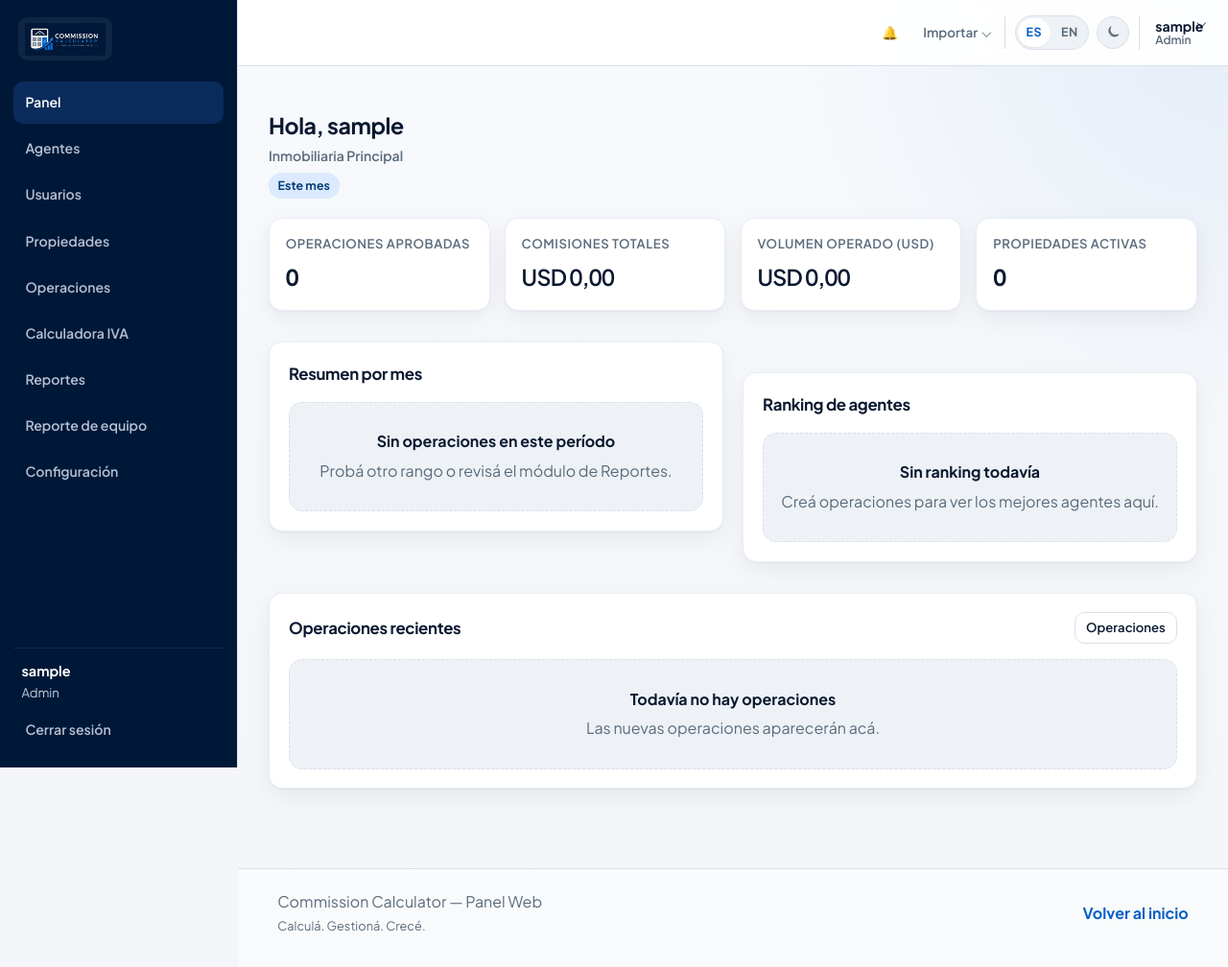
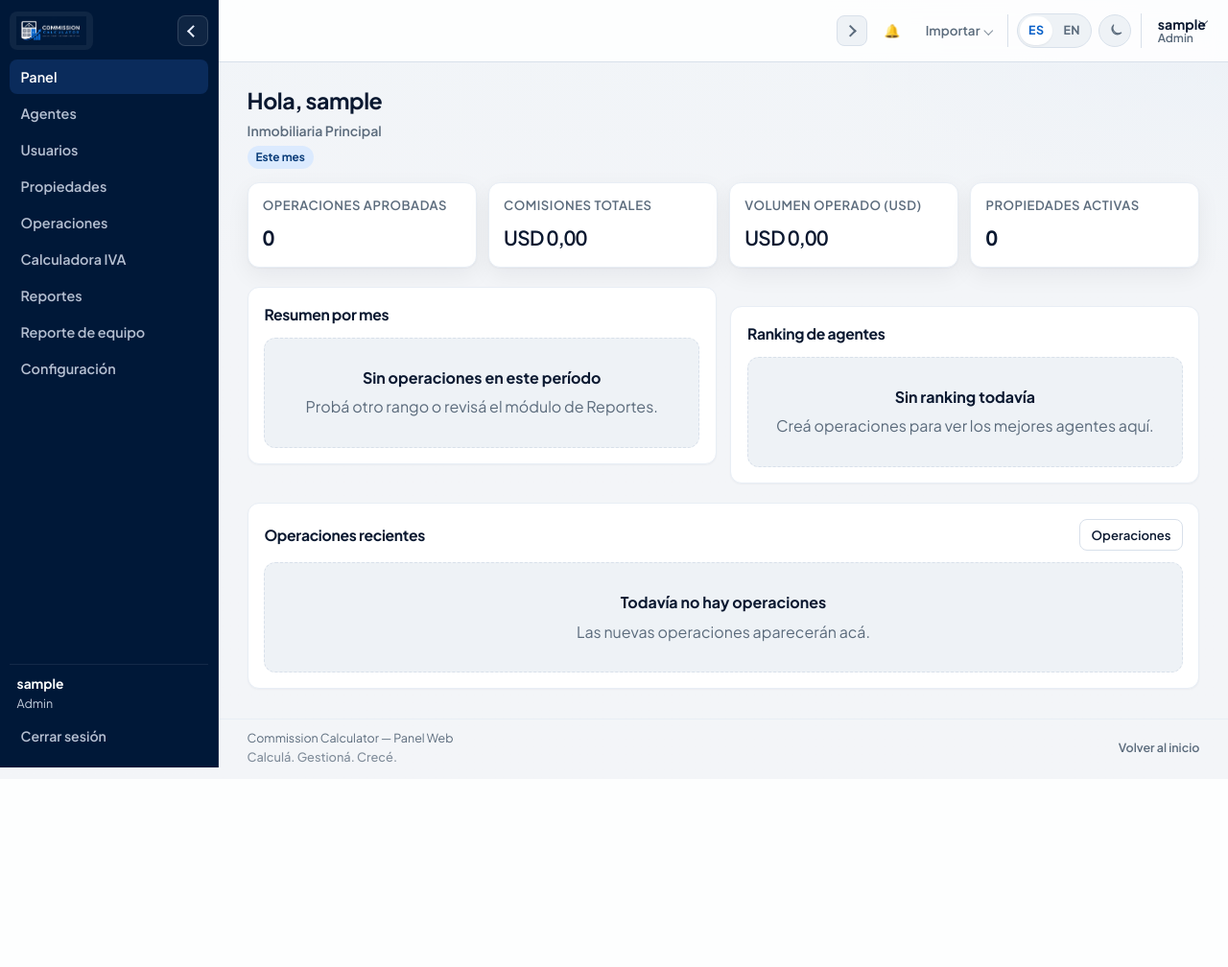
Before and after one commit to vJuani/Python-Learning, a Flask app: page / in a window 1280 px wide. Shown: the whole page at 96% size. After the commit the page ends 800 px from the top, so only its background shows below. Run offline with Flask 3, Linux system fonts and the light colour scheme; the visitor is signed in with stand-in values (Sample User, id 1); data comes from the database, SQL or seed files in the repository; data that the repository does not hold is empty; some libraries are stand-ins or nearby versions.

Commit message:
Polish desktop SaaS density and add collapsible rail.
Tighten rail/header spacing, quiet the footer, and persist desktop sidebar collapse without redesigning the UI.

Co-authored-by: Cursor <cursoragent@cursor.com>

```diff
--- a/remax_commission_calculator/modules/i18n.py
+++ b/remax_commission_calculator/modules/i18n.py
@@ -24,6 +24,8 @@ TRANSLATIONS = {
         "nav_vat_calculator": "Calculadora IVA",
         "nav_menu": "Menú",
         "nav_close": "Cerrar",
+        "rail_collapse": "Contraer menú",
+        "rail_expand": "Expandir menú",
         "filters_open": "Filtros",
         "filters_close": "Ocultar filtros",
         "nav_search_placeholder": "Buscar...",
@@ -978,6 +980,8 @@ TRANSLATIONS = {
         "nav_vat_calculator": "VAT Calculator",
         "nav_menu": "Menu",
         "nav_close": "Close",
+        "rail_collapse": "Collapse menu",
+        "rail_expand": "Expand menu",
         "filters_open": "Filters",
         "filters_close": "Hide filters",
         "nav_search_placeholder": "Search...",
--- a/remax_commission_calculator/static/css/style.css
+++ b/remax_commission_calculator/static/css/style.css
@@ -29,7 +29,7 @@
     --shadow: 0 1px 2px rgba(15, 23, 42, 0.04), 0 8px 24px rgba(15, 23, 42, 0.06);
     --radius: 12px;
     --radius-sm: 8px;
-    --header-height: 68px;
+    --header-height: 64px;
     --font: "Plus Jakarta Sans", "Segoe UI", sans-serif;
     --body-gradient:
         radial-gradient(circle at top right, rgba(8, 96, 200, 0.08), transparent 28%),
@@ -458,13 +458,13 @@ a {
 .app-main {
     flex: 1;
     min-width: 0;
-    padding: 1.75rem 0 2rem;
+    padding: 1.25rem 0 1.5rem;
 }
 
 .app-main-inner {
     width: min(1180px, calc(100% - 2rem));
     margin: 0 auto;
-    padding: 0 1rem;
+    padding: 0 0.85rem;
 }
 
 .sidebar-panel {
@@ -1720,11 +1720,13 @@ thead .col-actions {
 
 /* Footer */
 .site-footer {
-    margin-top: 2rem;
-    padding: 1.35rem 0 2rem;
+    margin-top: auto;
+    padding: 0.65rem 0 0.85rem;
     color: var(--text-muted);
-    border-top: 1px solid var(--border);
-    background: var(--footer-bg);
+    border-top: 1px solid var(--border-soft);
+    background: transparent;
+    font-size: 0.78rem;
+    line-height: 1.35;
     transition: background 0.35s ease;
 }
 
@@ -1732,17 +1734,31 @@ thead .col-actions {
     display: flex;
     align-items: center;
     justify-content: space-between;
-    gap: 1rem;
+    gap: 0.75rem;
     flex-wrap: wrap;
+    width: min(1180px, calc(100% - 2rem));
+    margin: 0 auto;
+    padding: 0 0.85rem;
+}
+
+.footer-brand p {
+    margin: 0;
+}
+
+.footer-slogan {
+    opacity: 0.75;
+    font-weight: 500;
 }
 
 .footer-link {
-    color: var(--accent);
+    color: var(--text-muted);
     text-decoration: none;
-    font-weight: 700;
+    font-weight: 600;
+    font-size: 0.78rem;
 }
 
 .footer-link:hover {
+    color: var(--accent-ink);
     text-decoration: underline;
 }
 
@@ -2370,7 +2386,7 @@ a.dashboard-quick-card:hover {
 
 .panel + .panel,
 .panel-spaced {
-    margin-top: var(--space-8);
+    margin-top: var(--space-5);
 }
 
 .dashboard-welcome {
@@ -2721,11 +2737,25 @@ a.dashboard-quick-card:hover {
     }
 }
 
-/* ===== SaaS mockup pass: rail + card polish ===== */
+/* ===== SaaS desktop polish: density + collapsible rail ===== */
 :root {
-    --radius: 14px;
-    --radius-sm: 10px;
-    --rail-width: 15.5rem;
+    --radius: 12px;
+    --radius-sm: 8px;
+    --rail-width: 14.25rem; /* ~228px */
+    --rail-collapsed-width: 4.25rem;
+    --header-height: 64px;
+}
+
+.visually-hidden {
+    position: absolute;
+    width: 1px;
+    height: 1px;
+    padding: 0;
+    margin: -1px;
+    overflow: hidden;
+    clip: rect(0, 0, 0, 0);
+    white-space: nowrap;
+    border: 0;
 }
 
 .app-rail {
@@ -2737,21 +2767,29 @@ a.dashboard-quick-card:hover {
     display: flex;
     flex-direction: column;
     min-height: 100vh;
+    background: var(--bg);
 }
 
 .dashboard-period-chip {
     display: inline-flex;
-    margin: 0.35rem 0 0;
-    padding: 0.25rem 0.6rem;
+    margin: 0.25rem 0 0;
+    padding: 0.2rem 0.55rem;
     border-radius: 999px;
     background: var(--accent-soft);
     color: var(--accent-ink);
-    font-size: 0.78rem;
+    font-size: 0.74rem;
     font-weight: 700;
+}
+
+.saas-kpi-grid {
+    gap: 0.75rem;
+    margin-bottom: 0.85rem;
 }
 
 .saas-kpi-grid .stat-card {
     border-radius: var(--radius);
+    min-height: 84px;
+    padding: 0.85rem 0.95rem;
     transition: border-color 0.2s ease, box-shadow 0.2s ease;
 }
 
@@ -2761,11 +2799,28 @@ a.dashboard-quick-card:hover {
 }
 
 .saas-kpi-grid .stat-value {
-    font-size: 1.45rem;
+    font-size: 1.3rem;
 }
 
 .panel {
     border-radius: var(--radius);
+    padding: 1rem 1.05rem;
+    margin-bottom: 0.85rem;
+    background: var(--surface);
+    border-color: var(--border-soft);
+    box-shadow: 0 1px 2px rgba(15, 23, 42, 0.04);
+}
+
+[data-theme="dark"] .panel {
+    box-shadow: 0 1px 2px rgba(0, 0, 0, 0.28);
+}
+
+.panel-header {
+    margin-bottom: 0.75rem;
+}
+
+.panel-header h3 {
+    font-size: 0.98rem;
 }
 
 .entity-card {
@@ -2776,6 +2831,55 @@ a.dashboard-quick-card:hover {
 
 .entity-card:active {
     transform: scale(0.995);
+}
+
+.rail-toggle {
+    display: inline-flex;
+    align-items: center;
+    justify-content: center;
+    width: 2rem;
+    height: 2rem;
+    padding: 0;
+    border: 1px solid rgba(255, 255, 255, 0.14);
+    border-radius: var(--radius-sm);
+    background: rgba(255, 255, 255, 0.06);
+    color: #e8eefc;
+    cursor: pointer;
+    flex-shrink: 0;
+}
+
+.rail-toggle:hover {
+    background: rgba(59, 130, 246, 0.22);
+    border-color: rgba(59, 130, 246, 0.45);
+}
+
+.rail-toggle-icon {
+    display: block;
+    width: 0.55rem;
+    height: 0.55rem;
+    border-left: 2px solid currentColor;
+    border-bottom: 2px solid currentColor;
+    transform: rotate(45deg);
+    margin-left: 0.15rem;
+    transition: transform 0.18s ease;
+}
+
+.rail-toggle-header {
+    border-color: var(--border);
+    background: var(--bg-soft);
+    color: var(--text-muted);
+}
+
+.rail-toggle-header:hover {
+    background: var(--accent-soft);
+    border-color: var(--accent);
+    color: var(--accent-ink);
+}
+
+.rail-toggle-header .rail-toggle-icon {
+    transform: rotate(-135deg);
+    margin-left: 0;
+    margin-right: 0.15rem;
 }
 
 .app-rail-nav .nav-link,
@@ -2789,50 +2893,70 @@ a.dashboard-quick-card:hover {
         display: grid;
         grid-template-columns: var(--rail-width) minmax(0, 1fr);
         min-height: 100vh;
+        transition: grid-template-columns 0.2s ease;
+    }
+
+    html[data-rail="collapsed"] body.has-app-rail {
+        grid-template-columns: var(--rail-collapsed-width) minmax(0, 1fr);
     }
 
     body.has-app-rail .app-rail {
         display: flex;
         flex-direction: column;
-        gap: 1rem;
+        gap: 0.65rem;
         position: sticky;
         top: 0;
         height: 100vh;
-        padding: 1rem 0.85rem 1.1rem;
-        border-right: 1px solid var(--border);
+        z-index: 40;
+        padding: 0.75rem 0.65rem 0.85rem;
+        border-right: 1px solid rgba(255, 255, 255, 0.08);
         background: var(--brand-navy);
         color: #e8eefc;
+        overflow-x: hidden;
         overflow-y: auto;
+    }
+
+    body.has-app-rail .app-rail-top {
+        display: flex;
+        align-items: center;
+        justify-content: space-between;
+        gap: 0.35rem;
+        min-height: 2.5rem;
     }
 
     body.has-app-rail .app-rail-brand {
         display: inline-flex;
         text-decoration: none;
-        margin: 0.15rem 0.35rem 0.35rem;
+        min-width: 0;
+        flex: 1;
     }
 
     body.has-app-rail .app-rail-brand .site-brand-logo-shell {
         background: rgba(255, 255, 255, 0.06);
         border-radius: var(--radius-sm);
-        padding: 0.35rem 0.45rem;
+        padding: 0.3rem 0.4rem;
+        max-width: 100%;
     }
 
     body.has-app-rail .app-rail-brand .site-brand-logo {
-        max-height: 2.1rem;
+        max-height: 1.85rem;
         width: auto;
+        max-width: 100%;
     }
 
     body.has-app-rail .app-rail-nav {
         display: flex;
         flex-direction: column;
-        gap: 0.25rem;
+        gap: 0.15rem;
         flex: 1;
     }
 
     body.has-app-rail .app-rail-nav .nav-link {
         color: rgba(232, 238, 252, 0.78);
         background: transparent;
-        padding: 0.7rem 0.8rem;
+        padding: 0.55rem 0.7rem;
+        font-size: 0.9rem;
+        line-height: 1.25;
     }
 
     body.has-app-rail .app-rail-nav .nav-link:hover,
@@ -2843,27 +2967,28 @@ a.dashboard-quick-card:hover {
 
     body.has-app-rail .app-rail-footer {
         display: grid;
-        gap: 0.45rem;
-        padding-top: 0.75rem;
+        gap: 0.35rem;
+        padding-top: 0.55rem;
         border-top: 1px solid rgba(255, 255, 255, 0.08);
     }
 
     body.has-app-rail .app-rail-user {
         display: grid;
-        gap: 0.1rem;
-        padding: 0 0.55rem;
+        gap: 0.05rem;
+        padding: 0 0.45rem;
         color: rgba(232, 238, 252, 0.85);
-        font-size: 0.82rem;
+        font-size: 0.78rem;
     }
 
     body.has-app-rail .app-rail-user strong {
-        font-size: 0.9rem;
+        font-size: 0.86rem;
         color: #fff;
     }
 
     body.has-app-rail .app-rail-footer .nav-link {
         color: rgba(232, 238, 252, 0.78);
-        padding: 0.65rem 0.8rem;
+        padding: 0.5rem 0.7rem;
+        font-size: 0.88rem;
     }
 
     body.has-app-rail .header-zone-left,
@@ -2874,8 +2999,9 @@ a.dashboard-quick-card:hover {
 
     body.has-app-rail .header-grid {
         grid-template-columns: 1fr auto;
-        padding-left: 1rem;
-        padding-right: 1rem;
+        min-height: var(--header-height);
+        padding-left: 0.85rem;
+        padding-right: 0.85rem;
     }
 
     body.has-app-rail .header-zone-right {
@@ -2885,10 +3011,27 @@ a.dashboard-quick-card:hover {
 
     body.has-app-rail .header-tools-desktop {
         display: inline-flex;
+        align-items: center;
+        gap: 0.45rem;
     }
 
     body.has-app-rail .site-header {
         backdrop-filter: blur(10px);
+        background: color-mix(in srgb, var(--header-bg) 92%, transparent);
+    }
+
+    body.has-app-rail .app-main {
+        padding-top: 1rem;
+        padding-bottom: 1.1rem;
+    }
+
+    body.has-app-rail .app-frame {
+        background:
+            linear-gradient(
+                180deg,
+                color-mix(in srgb, var(--bg-soft) 65%, transparent) 0%,
+                var(--bg) 18rem
+            );
     }
 
     body.has-app-rail .dashboard-welcome-brand {
@@ -2897,22 +3040,63 @@ a.dashboard-quick-card:hover {
 
     body.has-app-rail .dashboard-welcome {
         align-items: flex-start;
+        padding: 0.35rem 0 0.85rem;
     }
 
     .dashboard-grid {
         display: grid;
         grid-template-columns: repeat(2, minmax(0, 1fr));
-        gap: 1.25rem;
+        gap: 0.9rem;
         align-items: start;
     }
 
     .dashboard-grid > .panel:only-child {
         grid-column: 1 / -1;
     }
+
+    /* Collapsed rail */
+    html[data-rail="collapsed"] body.has-app-rail .app-rail {
+        padding-left: 0.45rem;
+        padding-right: 0.45rem;
+        align-items: center;
+    }
+
+    html[data-rail="collapsed"] body.has-app-rail .app-rail-top {
+        flex-direction: column;
+        width: 100%;
+    }
+
+    html[data-rail="collapsed"] body.has-app-rail .app-rail-brand {
+        justify-content: center;
+        flex: 0;
+    }
+
+    html[data-rail="collapsed"] body.has-app-rail .app-rail-brand .site-brand-logo-shell {
+        padding: 0.35rem;
+    }
+
+    html[data-rail="collapsed"] body.has-app-rail .app-rail-brand .site-brand-logo {
+        max-height: 1.35rem;
+        max-width: 1.85rem;
+        object-fit: contain;
+    }
+
+    html[data-rail="collapsed"] body.has-app-rail .app-rail-nav,
+    html[data-rail="collapsed"] body.has-app-rail .app-rail-footer {
+        display: none;
+    }
+
+    html[data-rail="collapsed"] body.has-app-rail .rail-toggle .rail-toggle-icon {
+        transform: rotate(-135deg);
+        margin-left: 0;
+        margin-right: 0.12rem;
+    }
 }
 
 @media (max-width: 1024px) {
-    .app-rail {
+    .app-rail,
+    .rail-toggle,
+    .rail-toggle-header {
         display: none !important;
     }
 
--- a/remax_commission_calculator/static/js/app.js
+++ b/remax_commission_calculator/static/js/app.js
@@ -37,6 +37,77 @@ document.addEventListener("DOMContentLoaded", function () {
             ? "dark"
             : "light";
         applyTheme(currentTheme);
+    }
+
+    var railToggles = document.querySelectorAll(".rail-toggle");
+    var desktopRailMq = window.matchMedia("(min-width: 1025px)");
+
+    function applyRailCollapsed(collapsed) {
+        if (collapsed) {
+            root.setAttribute("data-rail", "collapsed");
+        } else {
+            root.removeAttribute("data-rail");
+        }
+
+        railToggles.forEach(function (railToggle) {
+            var label = collapsed
+                ? railToggle.getAttribute("data-label-expand")
+                : railToggle.getAttribute("data-label-collapse");
+            var textNode = railToggle.querySelector(".rail-toggle-text");
+
+            railToggle.setAttribute(
+                "aria-expanded",
+                collapsed ? "false" : "true"
+            );
+            railToggle.setAttribute("aria-label", label || "");
+            railToggle.setAttribute("title", label || "");
+
+            if (textNode) {
+                textNode.textContent = label || "";
+            }
+
+            if (railToggle.classList.contains("rail-toggle-header")) {
+                railToggle.hidden = !(
+                    desktopRailMq.matches && collapsed
+                );
+            }
+        });
+
+        try {
+            localStorage.setItem(
+                "cc-rail",
+                collapsed ? "collapsed" : "expanded"
+            );
+        } catch (error) {
+            /* ignore */
+        }
+    }
+
+    if (railToggles.length) {
+        railToggles.forEach(function (railToggle) {
+            railToggle.addEventListener("click", function () {
+                var isCollapsed = root.getAttribute("data-rail") === "collapsed";
+                applyRailCollapsed(!isCollapsed);
+            });
+        });
+
+        applyRailCollapsed(
+            root.getAttribute("data-rail") === "collapsed"
+        );
+
+        if (typeof desktopRailMq.addEventListener === "function") {
+            desktopRailMq.addEventListener("change", function () {
+                applyRailCollapsed(
+                    root.getAttribute("data-rail") === "collapsed"
+                );
+            });
+        } else if (typeof desktopRailMq.addListener === "function") {
+            desktopRailMq.addListener(function () {
+                applyRailCollapsed(
+                    root.getAttribute("data-rail") === "collapsed"
+                );
+            });
+        }
     }
 
     var toggle = document.querySelector(".nav-toggle");
--- a/remax_commission_calculator/templates/base.html
+++ b/remax_commission_calculator/templates/base.html
@@ -8,6 +8,9 @@
             try {
                 if (localStorage.getItem("cc-theme") === "dark") {
                     document.documentElement.setAttribute("data-theme", "dark");
+                }
+                if (localStorage.getItem("cc-rail") === "collapsed") {
+                    document.documentElement.setAttribute("data-rail", "collapsed");
                 }
             } catch (error) {
                 /* ignore */
@@ -36,6 +39,7 @@
 <body class="{% if current_user or guest_access %}has-app-rail{% endif %}">
     {% if current_user or guest_access %}
     <aside class="app-rail" aria-label="{{ t('nav_aria') }}">
+        <div class="app-rail-top">
             <a href="{{ url_for('dashboard') }}" class="app-rail-brand">
                 <span class="site-brand-logo-shell">
                     <img
@@ -45,7 +49,20 @@
                     >
                 </span>
             </a>
-        <nav class="app-rail-nav">
+            <button
+                type="button"
+                class="rail-toggle"
+                aria-expanded="true"
+                aria-controls="app-rail-nav"
+                data-label-collapse="{{ t('rail_collapse') }}"
+                data-label-expand="{{ t('rail_expand') }}"
+                title="{{ t('rail_collapse') }}"
+            >
+                <span class="rail-toggle-icon" aria-hidden="true"></span>
+                <span class="visually-hidden rail-toggle-text">{{ t('rail_collapse') }}</span>
+            </button>
+        </div>
+        <nav id="app-rail-nav" class="app-rail-nav">
             {% include "_app_nav_links.html" %}
         </nav>
         <div class="app-rail-footer">
@@ -177,6 +194,20 @@
                 </button>
 
                 <div class="header-tools header-tools-desktop">
+                    <button
+                        type="button"
+                        class="rail-toggle rail-toggle-header"
+                        aria-expanded="true"
+                        aria-controls="app-rail-nav"
+                        data-label-collapse="{{ t('rail_collapse') }}"
+                        data-label-expand="{{ t('rail_expand') }}"
+                        title="{{ t('rail_expand') }}"
+                        hidden
+                    >
+                        <span class="rail-toggle-icon" aria-hidden="true"></span>
+                        <span class="visually-hidden rail-toggle-text">{{ t('rail_expand') }}</span>
+                    </button>
+
                     {% include "_nav_meta.html" %}
 
                     <div class="language-switcher" role="group" aria-label="{{ t('language') }}">
```
Lines whose indentation alone changed are shown as unchanged.
